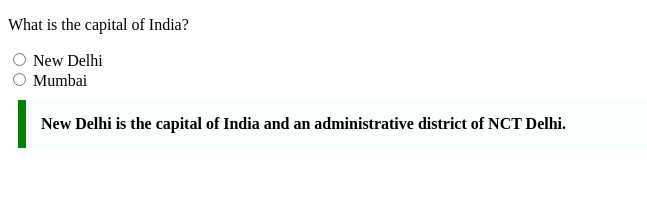
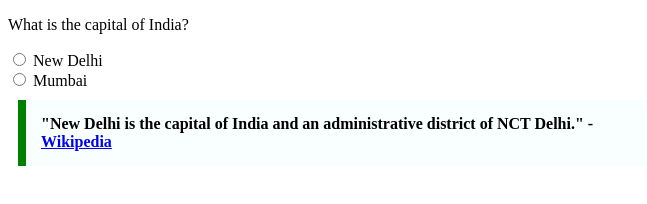
Before and after one commit to acciojob/trivia-DachepallySahithi, a website: page main.html in a window 1280 px wide. Shown: the whole page, without its empty margins (0-647 px from the left). Drawn offline with Linux system fonts and the light colour scheme.

Commit message:
created a submission

```diff
--- a/main.html
+++ b/main.html
@@ -13,8 +13,8 @@
     <label><input type="radio" name="capital" value="mumbai"> Mumbai</label>
   </form>
 
-  <blockquote>
-    New Delhi is the capital of India and an administrative district of NCT Delhi.<br>
+  <blockquote cite="https://en.wikipedia.org/wiki/New_Delhi">
+    "New Delhi is the capital of India and an administrative district of NCT Delhi." - <a href="https://en.wikipedia.org/wiki/New_Delhi" target="_blank">Wikipedia</a>
   </blockquote>
 
 	<!-- the entire body must be written by student -->
```
